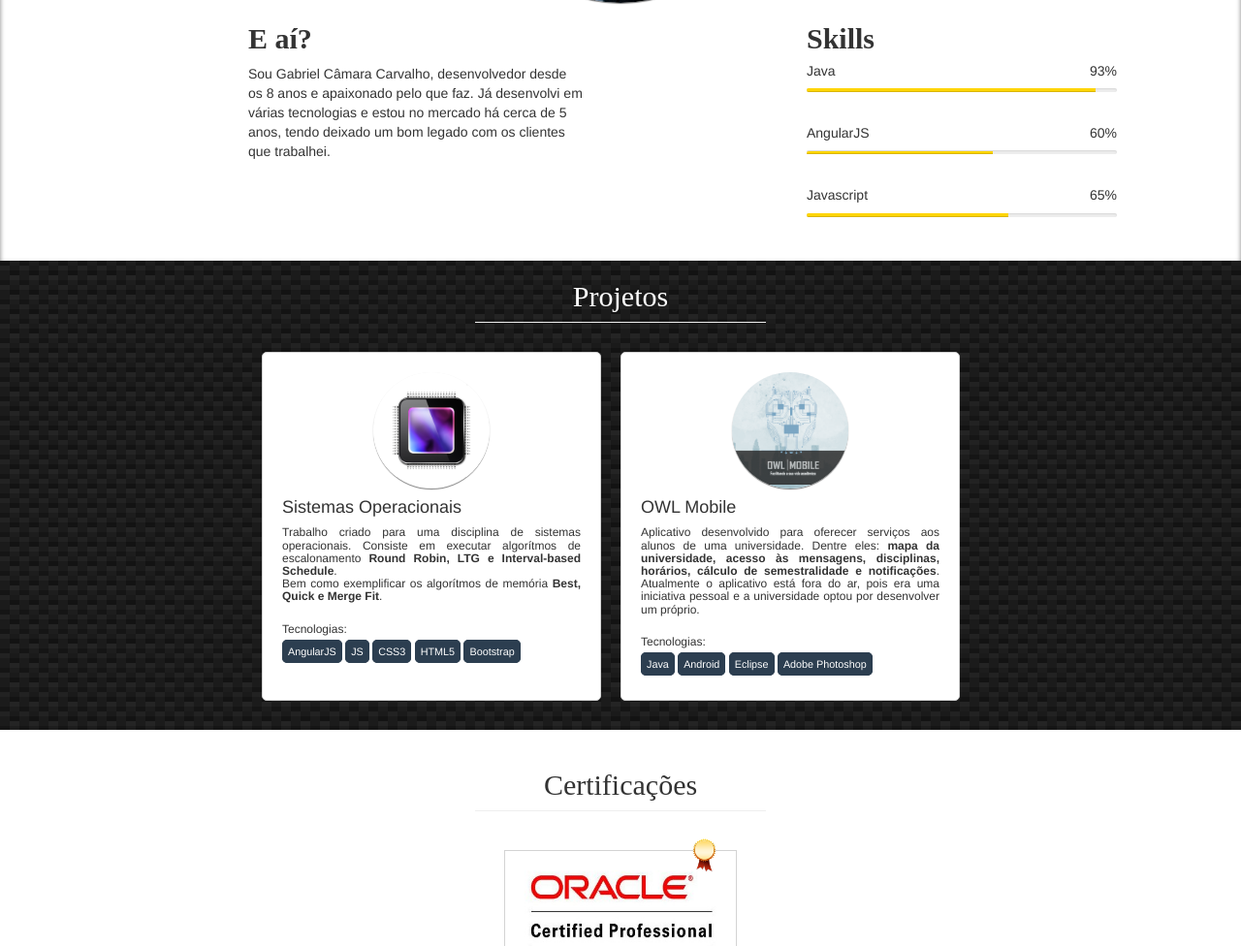
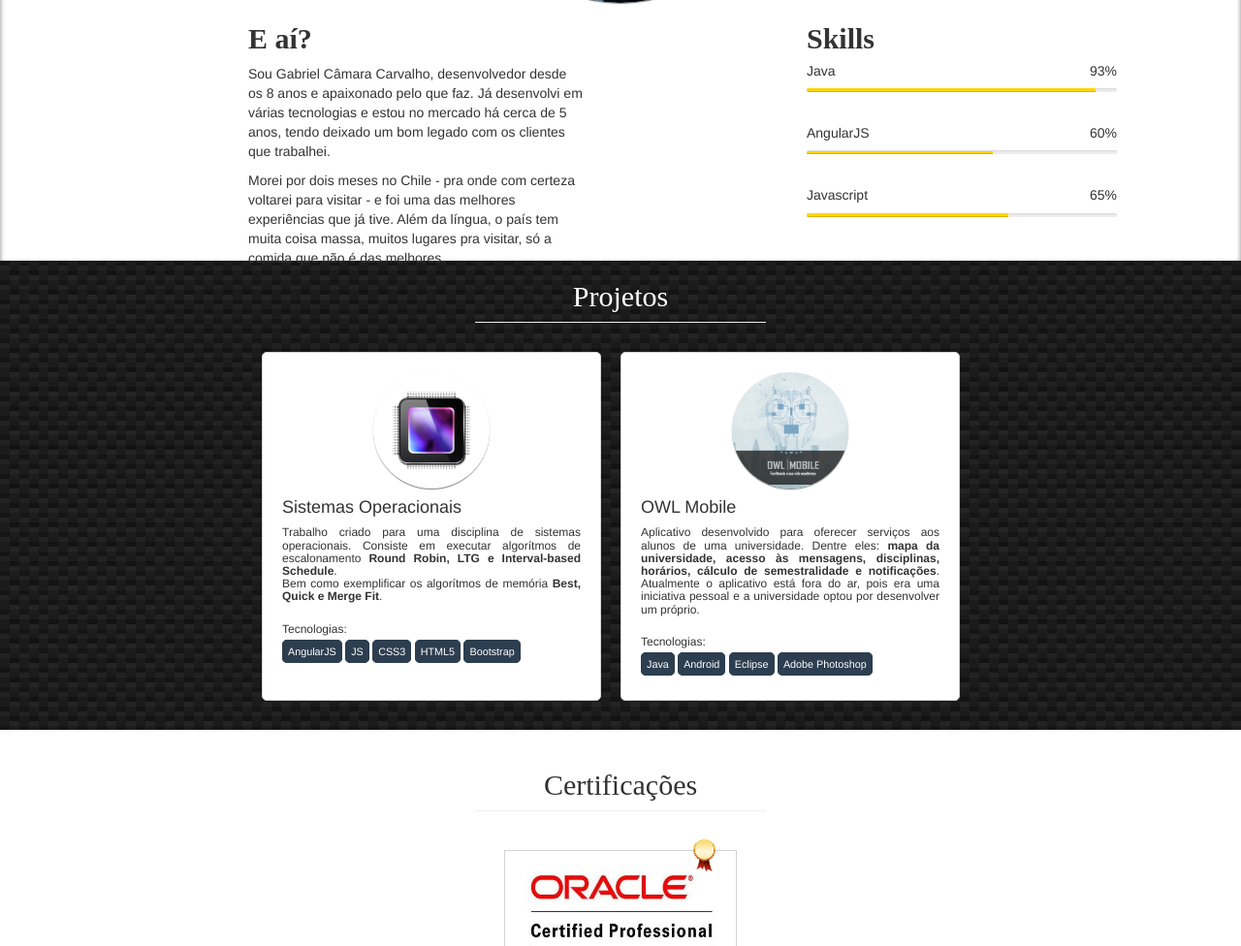
Before and after one commit to gcamara/perfil, a website: page index.html in a window 1280 px wide. Shown: the part 731-1707 px from the top of the page at 97% size. Drawn offline with Linux system fonts and the light colour scheme; a web font is replaced by a local one.

Commit message:
Social Media like

```diff
--- a/index.html
+++ b/index.html
@@ -1,11 +1,16 @@
 <html>
-	<meta charset="UTF-8">
+
 	<head>
 		<title>Portfolio :: Gabriel Câmara Carvalho</title>
 		<link rel="shortcut icon" href="">
 		<link rel="stylesheet" type="text/css" href="css/bootstrap.min.css">
 		<link rel="stylesheet" type="text/css" href="css/main.css">
 		<link rel="stylesheet" type="text/css" href="css/animacoes.css">
+
+		<meta charset="UTF-8">
+		<meta property="og:title" content="Gabriel Câmara Carvalho"/>
+		<meta property="og:type" content="Portfolio"/>
+		<meta property="og:image" content="/perfil/imgs/perfil.png"/>
 	</head>
 
 	<body>
@@ -38,6 +43,9 @@
 								<div style="width: 60%;">
 									<p>Sou Gabriel Câmara Carvalho, desenvolvedor desde os 8 anos e apaixonado pelo que faz.
 									Já desenvolvi em várias tecnologias e estou no mercado há cerca de 5 anos, tendo deixado um bom legado com os clientes que trabalhei.</p>
+									<p>Morei por dois meses no Chile - pra onde com certeza voltarei para visitar - e foi uma das melhores experiências que já tive. Além da língua, o país
+										tem muita coisa massa, muitos lugares pra visitar, só a comida que não é das melhores.
+									</p>
 								</div>
 							</div>
 							<div class="skills">
```
